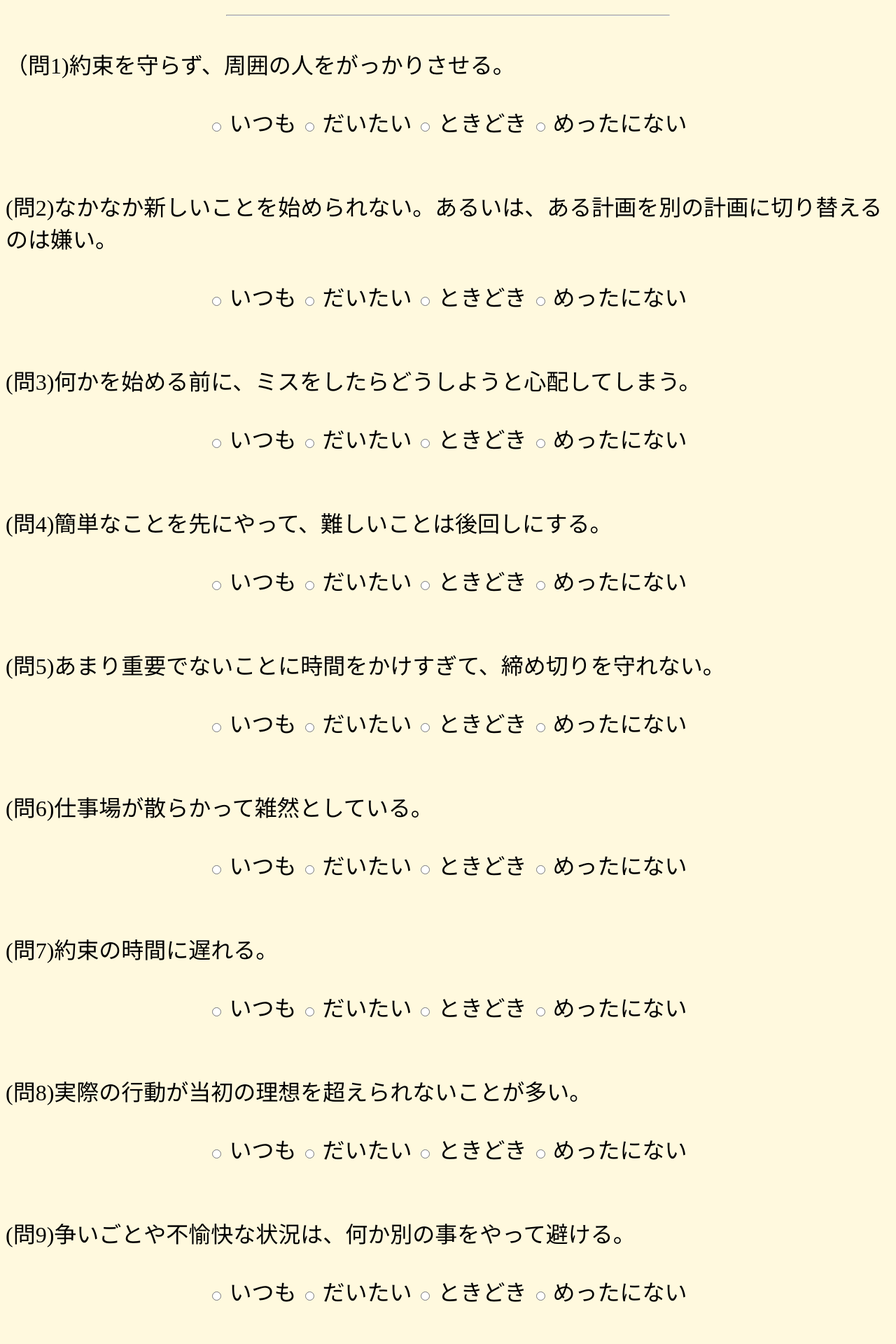
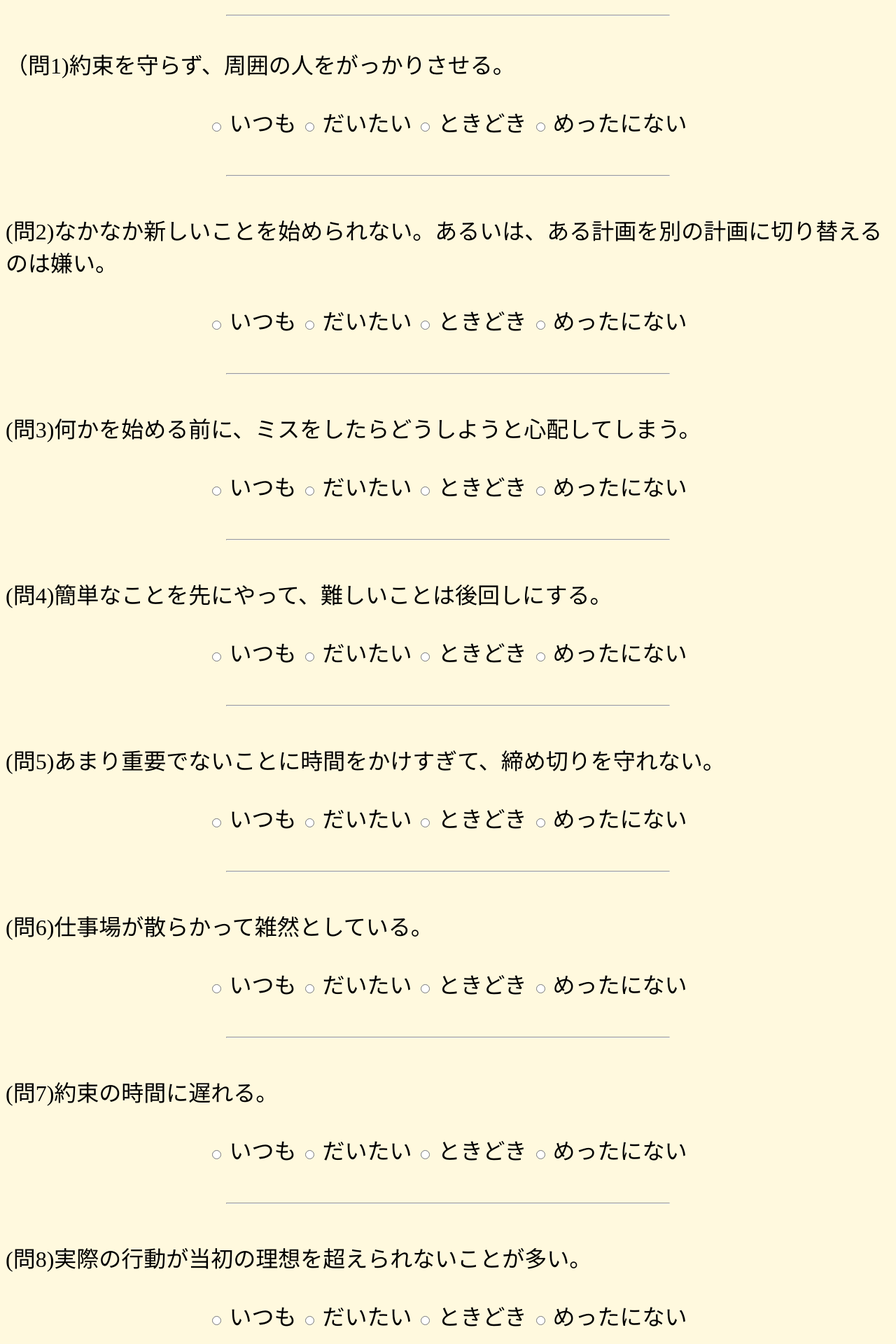
Before and after one commit to inamake/psychopath_bot, a Flask app: page /putOffTest in a window 1280 px wide. Shown: the part 490-2410 px from the top of the page at 70% size. Run offline with Flask 2, Linux system fonts and the light colour scheme.

Commit message:
css追加(11/29)

```diff
--- a/templates/putOffTest.html
+++ b/templates/putOffTest.html
@@ -24,6 +24,7 @@
         </div>
 
         <br>
+        <hr width="50%">
         <br>
 
         (問2)なかなか新しいことを始められない。あるいは、ある計画を別の計画に切り替えるのは嫌い。<br><br>
@@ -39,6 +40,7 @@
         </div>
 
         <br>
+        <hr width="50%">
         <br>
 
         (問3)何かを始める前に、ミスをしたらどうしようと心配してしまう。<br><br>
@@ -54,6 +56,7 @@
         </div>
 
         <br>
+        <hr width="50%">
         <br>
 
         (問4)簡単なことを先にやって、難しいことは後回しにする。<br><br>
@@ -69,6 +72,7 @@
         </div>
 
         <br>
+        <hr width="50%">
         <br>
 
         (問5)あまり重要でないことに時間をかけすぎて、締め切りを守れない。<br><br>
@@ -84,6 +88,7 @@
         </div>
 
         <br>
+        <hr width="50%">
         <br>
 
         (問6)仕事場が散らかって雑然としている。<br><br>
@@ -99,6 +104,7 @@
         </div>
 
         <br>
+        <hr width="50%">
         <br>
 
         (問7)約束の時間に遅れる。<br><br>
@@ -114,6 +120,7 @@
         </div>
 
         <br>
+        <hr width="50%">
         <br>
 
         (問8)実際の行動が当初の理想を超えられないことが多い。<br><br>
@@ -129,6 +136,7 @@
         </div>
 
         <br>
+        <hr width="50%">
         <br>
 
         (問9)争いごとや不愉快な状況は、何か別の事をやって避ける。<br><br>
@@ -144,6 +152,7 @@
         </div>
 
         <br>
+        <hr width="50%">
         <br>
 
         (問10)周囲からは、自分には才能が足りないと思われるよりも努力が足りないと思われる方がいい。<br><br>
@@ -159,6 +168,7 @@
         </div>
 
         <br>
+        <hr width="50%">
         <br>
 
         (問11)他人からの要求にノーと言うのが難しい。<br><br>
```
Also changed, not shown: templates/result.html (+18 -10 lines).
